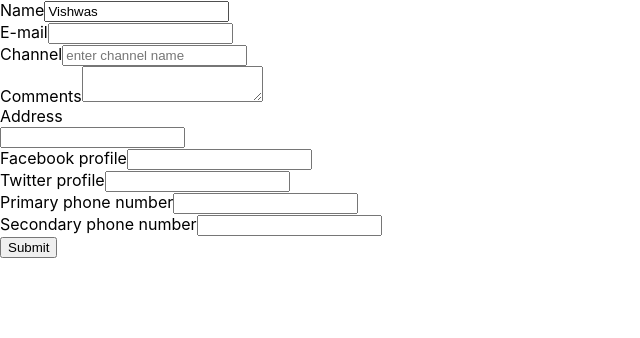
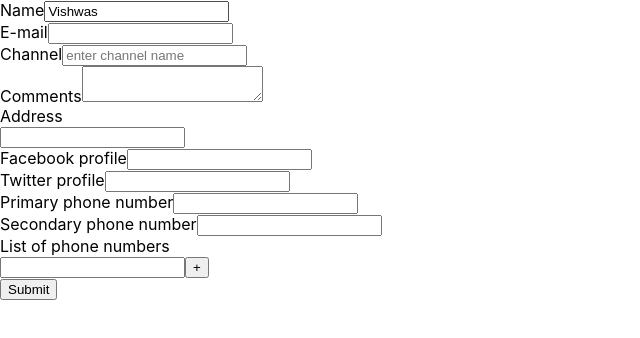
Before and after one commit to sujoy99/react-formik, a React (Create React App) app: page / in a window 1280 px wide. Shown: the top 338 px of the page, without its empty margins (0-640 px from the left). Built offline with nearby package versions, Linux system fonts and the light colour scheme.

Commit message:
field array

```diff
--- a/src/components/YoutubeForm.js
+++ b/src/components/YoutubeForm.js
@@ -1,5 +1,5 @@
 import React from 'react'
-import { Formik, Form, Field, ErrorMessage } from 'formik'
+import { Formik, Form, Field, ErrorMessage, FieldArray } from 'formik'
 import TextError from './TextError'
 import * as Yup from 'yup'
 
@@ -14,6 +14,7 @@
 		twitter: ''
 	},
 	phoneNumbers: ['', ''],
+	phNumbers: ['']
 }
 
 const onSubmit = values => {
@@ -33,10 +34,19 @@
 const validatePrimaryPh = value => {
 	let error
 	if (!value) {
-	  error = 'Required'
+		error = 'Required'
 	}
 	return error
-  }
+}
+
+const validatePhNumbers = value => {
+	console.log("value",value);
+	let error
+	if (!value) {
+		error = 'Required!!'
+	}
+	return error
+}
 
 const YoutubeForm = () => {
 
@@ -127,7 +137,7 @@
 				{/* array starts  */}
 				<div className='form-control'>
 					<label htmlFor='primaryPh'>Primary phone number</label>
-					<Field type='text' id='primaryPh' name='phoneNumbers[0]' validate={validatePrimaryPh}/>
+					<Field type='text' id='primaryPh' name='phoneNumbers[0]' validate={validatePrimaryPh} />
 					<ErrorMessage name='phoneNumbers[0]'>
 						{error => <div style={{ color: 'red' }}>neccessary</div>}
 					</ErrorMessage>
@@ -139,6 +149,44 @@
 				</div>
 				{/* array ends  */}
 
+				{/* field array starts  */}
+				<div className='form-control'>
+					<label>List of phone numbers</label>
+					<FieldArray name='phNumbers'>
+						{fieldArrayProps => {
+							const { push, remove, form } = fieldArrayProps
+							const { values } = form
+							const { phNumbers } = values
+							// console.log('fieldArrayProps', fieldArrayProps)
+							// console.log('Form errors', form.errors)
+							return (
+								<div>
+									{phNumbers.map((phNumber, index) => (
+										<div key={index}>
+											<Field name={`phNumbers[${index}]`} validate={validatePhNumbers} />
+											{index > 0 && (
+												<button type='button' onClick={() => remove(index)}>
+													-
+												</button>
+											)}
+											<button type='button' onClick={() => push('')}>
+												+
+											</button>
+										</div>
+
+									))}
+
+									<ErrorMessage name='phNumbers'>
+										{error => <div style={{ color: 'red' }}>{error}</div>}
+									</ErrorMessage>
+
+								</div>
+							)
+						}}
+					</FieldArray>
+				</div>
+				{/* field array ends  */}
+
 				<button type='submit'>Submit</button>
 			</Form>
 		</Formik>
```
